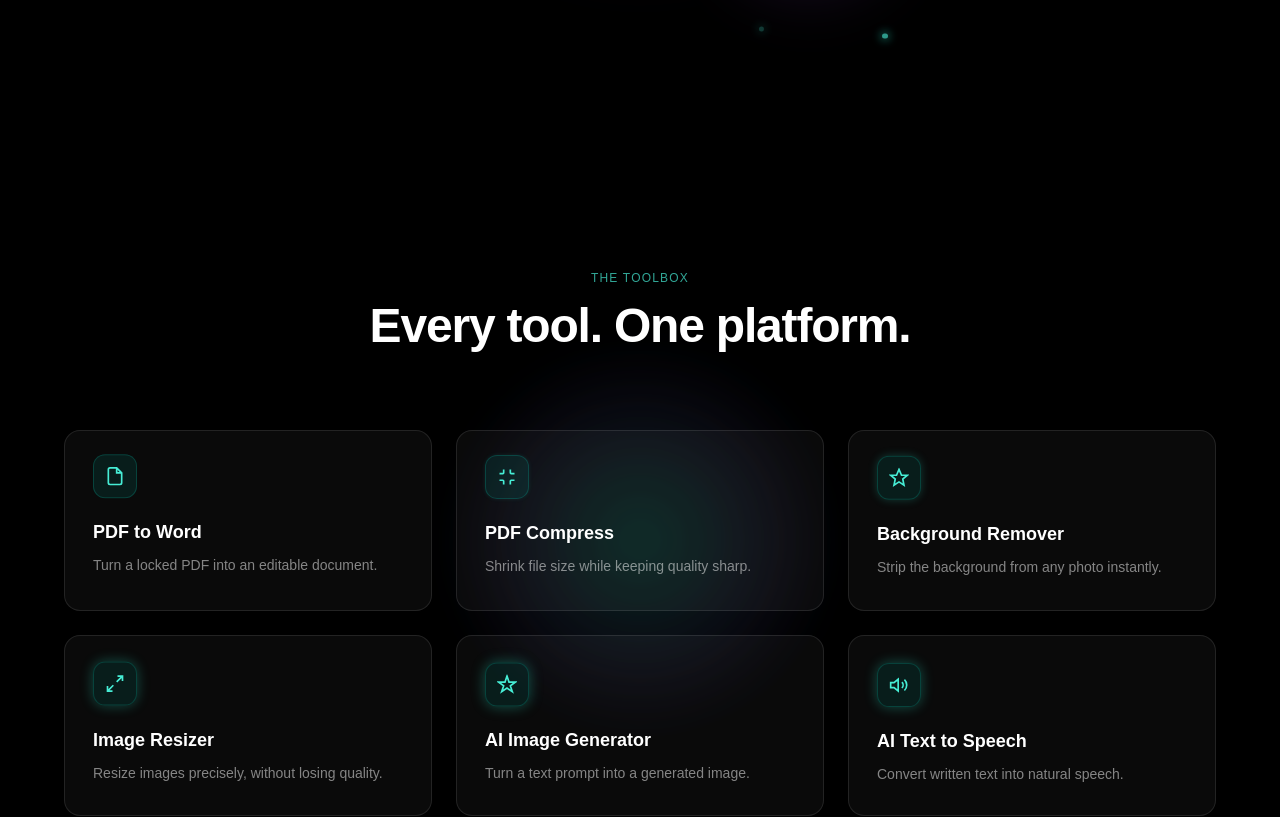
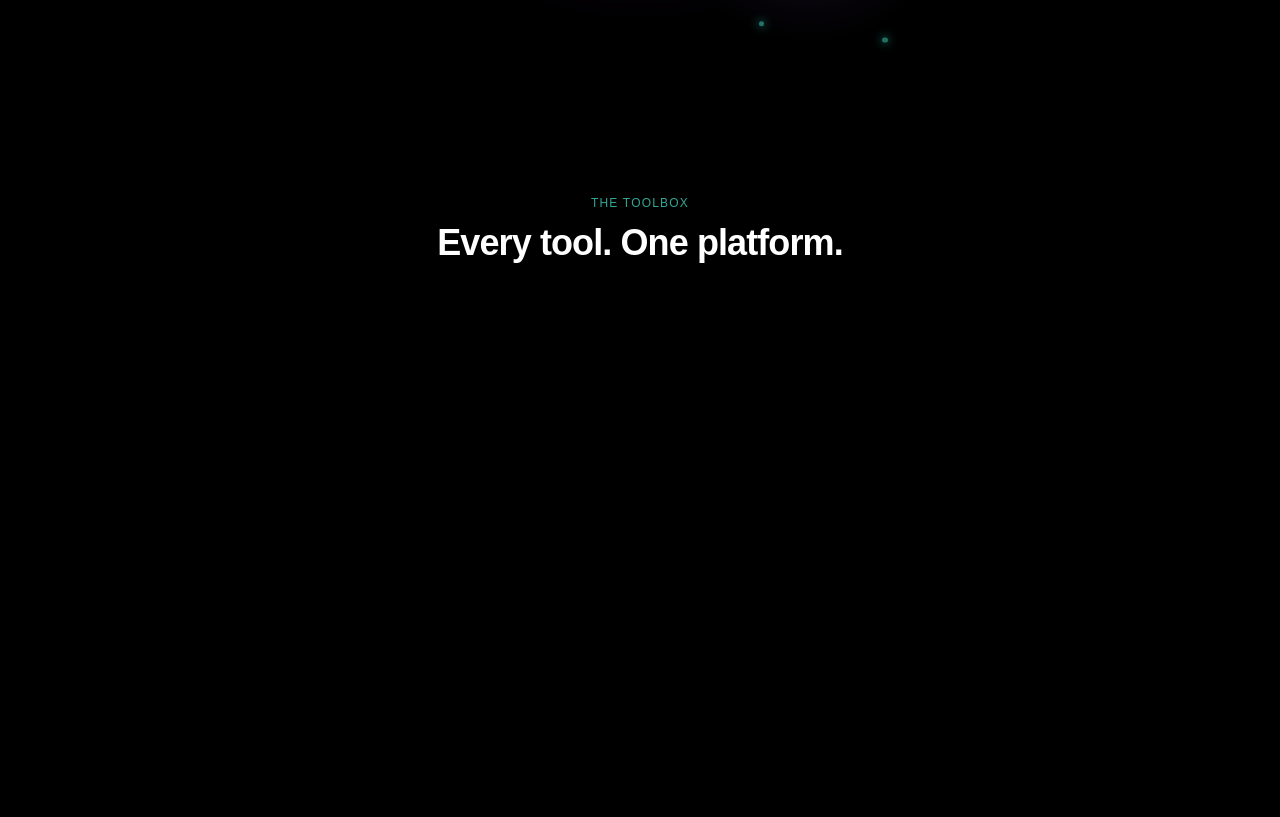
Before and after one commit to clickdy777-ship-it/Clickdy, a Next.js app: page / in a window 1280 px wide. Shown: the part 740-1557 px from the top of the page. Built offline with nearby package versions, Linux system fonts and the light colour scheme.

Commit message:
add scroll-scrubbed cinematic tools reveal with all 19 tools

```diff
--- /dev/null
+++ b/app/ToolCard.tsx
@@ -0,0 +1,53 @@
+"use client";
+
+import { motion, useTransform, useMotionTemplate, MotionValue } from "framer-motion";
+
+type Tool = {
+  name: string;
+  desc: string;
+  icon: React.ReactNode;
+};
+
+export default function ToolCard({
+  tool,
+  index,
+  total,
+  scrollYProgress,
+}: {
+  tool: Tool;
+  index: number;
+  total: number;
+  scrollYProgress: MotionValue<number>;
+}) {
+  const start = (index / total) * 0.7;
+  const end = start + 0.3;
+
+  const direction = index % 4;
+  const travelX =
+    direction === 0 ? -700 : direction === 1 ? 700 : direction === 2 ? -400 : 400;
+  const travelY = direction < 2 ? -500 : 500;
+  const rotateFrom = direction % 2 === 0 ? -180 : 180;
+
+  const x = useTransform(scrollYProgress, [start, end], [travelX, 0]);
+  const y = useTransform(scrollYProgress, [start, end], [travelY, 0]);
+  const rotate = useTransform(scrollYProgress, [start, end], [rotateFrom, 0]);
+  const scale = useTransform(scrollYProgress, [start, end], [0.15, 1]);
+  const opacity = useTransform(scrollYProgress, [start, end], [0, 1]);
+  const blurAmount = useTransform(scrollYProgress, [start, end], [22, 0]);
+  const filter = useMotionTemplate`blur(${blurAmount}px)`;
+
+  return (
+    <motion.div
+      style={{ x, y, rotate, scale, opacity, filter }}
+      className="relative bg-white/[0.04] border border-white/10 rounded-xl p-4 text-left hover:border-teal-400/40 hover:bg-white/[0.07] transition-colors"
+    >
+      <div className="w-9 h-9 rounded-lg bg-teal-400/10 border border-teal-400/20 flex items-center justify-center mb-3 text-teal-300">
+        <svg viewBox="0 0 24 24" fill="none" stroke="currentColor" strokeWidth="2" className="w-4 h-4">
+          {tool.icon}
+        </svg>
+      </div>
+      <h3 className="text-sm font-semibold mb-1">{tool.name}</h3>
+      <p className="text-white/45 text-xs leading-relaxed">{tool.desc}</p>
+    </motion.div>
+  );
+}
--- a/app/ToolsSection.tsx
+++ b/app/ToolsSection.tsx
@@ -1,147 +1,67 @@
 "use client";
 
-import { motion } from "framer-motion";
+import { useRef } from "react";
+import { motion, useScroll } from "framer-motion";
+import ToolCard from "./ToolCard";
 
 const TOOLS = [
-  {
-    name: "PDF to Word",
-    desc: "Turn a locked PDF into an editable document.",
-    icon: <path d="M14 2H6a2 2 0 0 0-2 2v16a2 2 0 0 0 2 2h12a2 2 0 0 0 2-2V8z M14 2v6h6" />,
-    from: { x: -220, y: -140, rotate: -20, scale: 0.2 },
-  },
-  {
-    name: "PDF Compress",
-    desc: "Shrink file size while keeping quality sharp.",
-    icon: <path d="M8 3v4a1 1 0 0 1-1 1H3M21 8h-4a1 1 0 0 1-1-1V3M3 16h4a1 1 0 0 1 1 1v4M16 21v-4a1 1 0 0 1 1-1h4" />,
-    from: { x: 0, y: -260, rotate: 15, scale: 0.15 },
-  },
-  {
-    name: "Background Remover",
-    desc: "Strip the background from any photo instantly.",
-    icon: <path d="M12 2l3 7h7l-5.5 4.5L18 21l-6-4-6 4 1.5-7.5L2 9h7z" />,
-    from: { x: 220, y: -140, rotate: 20, scale: 0.2 },
-  },
-  {
-    name: "Image Resizer",
-    desc: "Resize images precisely, without losing quality.",
-    icon: <path d="M15 3h6v6M9 21H3v-6M21 3l-7 7M3 21l7-7" />,
-    from: { x: -220, y: 140, rotate: 18, scale: 0.2 },
-  },
-  {
-    name: "AI Image Generator",
-    desc: "Turn a text prompt into a generated image.",
-    icon: <path d="M12 2l2.4 7.2H22l-6 4.4 2.4 7.2L12 16.4l-6.4 4.4 2.4-7.2-6-4.4h7.6z" />,
-    from: { x: 0, y: 260, rotate: -15, scale: 0.15 },
-  },
-  {
-    name: "AI Text to Speech",
-    desc: "Convert written text into natural speech.",
-    icon: <path d="M11 5L6 9H2v6h4l5 4V5z M15.5 8.5a5 5 0 0 1 0 7 M18.5 5.5a9 9 0 0 1 0 13" />,
-    from: { x: 220, y: 140, rotate: -18, scale: 0.2 },
-  },
+  { name: "PDF to Word", desc: "Editable document from a locked PDF.", icon: <path d="M14 2H6a2 2 0 0 0-2 2v16a2 2 0 0 0 2 2h12a2 2 0 0 0 2-2V8z M14 2v6h6" /> },
+  { name: "PDF Merge", desc: "Combine multiple PDFs into one.", icon: <path d="M3 3h8v8H3z M13 13h8v8h-8z" /> },
+  { name: "PDF Split", desc: "Break a PDF into separate pages.", icon: <path d="M3 4h7v16H3z M14 4h7v16h-7z" /> },
+  { name: "PDF Compress", desc: "Shrink file size, keep quality.", icon: <path d="M8 3v4a1 1 0 0 1-1 1H3M21 8h-4a1 1 0 0 1-1-1V3M3 16h4a1 1 0 0 1 1 1v4M16 21v-4a1 1 0 0 1 1-1h4" /> },
+  { name: "JPG to PDF", desc: "Turn images into a clean PDF.", icon: <path d="M3 3h18v18H3z M8.5 8.5a1.5 1.5 0 1 1 0 .01 M21 15l-5-5L5 21" /> },
+  { name: "PDF to JPG", desc: "Every PDF page as an image.", icon: <path d="M14 2H6a2 2 0 0 0-2 2v16a2 2 0 0 0 2 2h12a2 2 0 0 0 2-2V8z M14 2v6h6" /> },
+  { name: "Image Compressor", desc: "Smaller photos, same quality.", icon: <path d="M3 3h18v18H3z M8.5 8.5a1.5 1.5 0 1 1 0 .01 M21 15l-5-5L5 21" /> },
+  { name: "Background Remover", desc: "Isolate any photo instantly.", icon: <path d="M12 2l3 7h7l-5.5 4.5L18 21l-6-4-6 4 1.5-7.5L2 9h7z" /> },
+  { name: "Image Resizer", desc: "Change dimensions precisely.", icon: <path d="M15 3h6v6M9 21H3v-6M21 3l-7 7M3 21l7-7" /> },
+  { name: "Image Converter", desc: "Switch between JPG, PNG, WEBP.", icon: <path d="M17 3a2 2 0 0 1 2 2v12a2 2 0 0 1-2 2H7a2 2 0 0 1-2-2V5a2 2 0 0 1 2-2z M9 9h6M9 13h6M9 17h3" /> },
+  { name: "Passport Photo Maker", desc: "Print-ready ID and visa photos.", icon: <path d="M4 3h16v18H4z M12 10a3 3 0 1 0 0-.01 M7 18c1-2.5 3-3.5 5-3.5s4 1 5 3.5" /> },
+  { name: "QR Generator", desc: "Any link, turned scannable.", icon: <path d="M3 3h7v7H3z M14 3h7v7h-7z M3 14h7v7H3z M14 14h3v3h-3z M19 14h2v2h-2z M14 19h2v2h-2z M19 19h2v2h-2z" /> },
+  { name: "Word Counter", desc: "Live word and character counts.", icon: <path d="M4 7V4h16v3M9 20h6M12 4v16" /> },
+  { name: "Case Converter", desc: "UPPER, lower, Title, camelCase.", icon: <path d="M4 7V4h16v3M9 20h6M12 4v16 M4 15l4 6M8 15l-4 6" /> },
+  { name: "Signature Generator", desc: "Draw or type, download as PNG.", icon: <path d="M3 17c2-4 4-6 6-3s3 3 5-1 4-6 7-3" /> },
+  { name: "Resume Builder", desc: "Live preview, download as PDF.", icon: <path d="M14 2H6a2 2 0 0 0-2 2v16a2 2 0 0 0 2 2h12a2 2 0 0 0 2-2V8z M14 2v6h6 M9 13h6M9 17h4" /> },
+  { name: "AI Image Generator", desc: "Text prompt into a picture.", icon: <path d="M12 2l2.4 7.2H22l-6 4.4 2.4 7.2L12 16.4l-6.4 4.4 2.4-7.2-6-4.4h7.6z" /> },
+  { name: "AI Text to Speech", desc: "Written text, natural voice.", icon: <path d="M11 5L6 9H2v6h4l5 4V5z M15.5 8.5a5 5 0 0 1 0 7 M18.5 5.5a9 9 0 0 1 0 13" /> },
+  { name: "Zakat Calculator", desc: "Clear 2.5% breakdown, instantly.", icon: <path d="M12 2a10 10 0 1 0 .01 0 M12 7v10M8 10h4a2 2 0 1 1 0 4H8" /> },
 ];
 
 export default function ToolsSection() {
+  const sectionRef = useRef<HTMLDivElement>(null);
+  const { scrollYProgress } = useScroll({
+    target: sectionRef,
+    offset: ["start start", "end end"],
+  });
+
   return (
-    <section className="relative bg-black text-white px-6 py-32 overflow-hidden">
-      {/* Central glowing node — the "source" cards emerge from */}
-      <motion.div
-        className="absolute left-1/2 top-1/2 -translate-x-1/2 -translate-y-1/2 rounded-full pointer-events-none"
-        style={{
-          width: "380px",
-          height: "380px",
-          background: "radial-gradient(circle, rgba(43,224,196,0.2) 0%, rgba(168,85,247,0.1) 45%, transparent 75%)",
-          filter: "blur(24px)",
-        }}
-        initial={{ scale: 0.4, opacity: 0 }}
-        whileInView={{ scale: [0.4, 1.3, 1], opacity: [0, 1, 0.6] }}
-        viewport={{ once: true }}
-        transition={{ duration: 1.6, ease: "easeOut" }}
-      />
-      <motion.div
-        className="absolute left-1/2 top-1/2 -translate-x-1/2 -translate-y-1/2 rounded-full pointer-events-none"
-        style={{
-          width: "380px",
-          height: "380px",
-          background: "radial-gradient(circle, rgba(43,224,196,0.12) 0%, transparent 70%)",
-          filter: "blur(24px)",
-        }}
-        animate={{ scale: [1, 1.15, 1], opacity: [0.4, 0.7, 0.4] }}
-        transition={{ duration: 4.5, repeat: Infinity, ease: "easeInOut" }}
-      />
-
-      <div className="relative z-10 max-w-6xl mx-auto text-center mb-20">
-        <motion.span
-          initial={{ opacity: 0, y: -20, scale: 0.5 }}
-          whileInView={{ opacity: 1, y: 0, scale: 1 }}
-          viewport={{ once: true }}
-          transition={{ type: "spring", stiffness: 200, damping: 14 }}
-          className="inline-block text-xs uppercase tracking-widest text-teal-300/70 mb-4"
-        >
-          The Toolbox
-        </motion.span>
-        <motion.h2
-          initial={{ opacity: 0, y: 30 }}
+    <section ref={sectionRef} className="relative bg-black h-[420vh]">
+      <div className="sticky top-0 h-screen overflow-hidden flex flex-col items-center justify-center px-6 py-10">
+        <motion.div
+          initial={{ opacity: 0, y: -20 }}
           whileInView={{ opacity: 1, y: 0 }}
           viewport={{ once: true }}
-          transition={{ type: "spring", stiffness: 120, damping: 14, delay: 0.1 }}
-          className="text-3xl md:text-5xl font-bold tracking-tight"
+          transition={{ duration: 0.6 }}
+          className="text-center mb-8"
         >
-          Every tool. One platform.
-        </motion.h2>
-      </div>
+          <span className="inline-block text-xs uppercase tracking-widest text-teal-300/70 mb-3">
+            The Toolbox
+          </span>
+          <h2 className="text-2xl md:text-4xl font-bold tracking-tight text-white">
+            Every tool. One platform.
+          </h2>
+        </motion.div>
 
-      <div className="relative z-10 grid grid-cols-1 md:grid-cols-3 gap-6 max-w-6xl mx-auto">
-        {TOOLS.map((tool, i) => (
-          <motion.div
-            key={tool.name}
-            initial={{
-              opacity: 0,
-              x: tool.from.x,
-              y: tool.from.y,
-              rotate: tool.from.rotate,
-              scale: tool.from.scale,
-            }}
-            whileInView={{ opacity: 1, x: 0, y: 0, rotate: 0, scale: 1 }}
-            viewport={{ once: true, margin: "-100px" }}
-            transition={{
-              type: "spring",
-              stiffness: 90,
-              damping: 11,
-              mass: 0.9,
-              delay: i * 0.1,
-            }}
-            className="relative bg-white/[0.04] border border-white/10 rounded-2xl p-7 text-left hover:border-teal-400/40 hover:bg-white/[0.07] transition-colors"
-          >
-            <motion.div
-              animate={{ y: [0, -6, 0] }}
-              transition={{
-                duration: 3.5,
-                repeat: Infinity,
-                ease: "easeInOut",
-                delay: 1 + i * 0.15,
-              }}
-            >
-              <motion.div
-                className="w-11 h-11 rounded-xl bg-teal-400/10 border border-teal-400/20 flex items-center justify-center mb-5 text-teal-300"
-                animate={{
-                  boxShadow: [
-                    "0 0 0px rgba(43,224,196,0)",
-                    "0 0 14px rgba(43,224,196,0.35)",
-                    "0 0 0px rgba(43,224,196,0)",
-                  ],
-                }}
-                transition={{ duration: 3, repeat: Infinity, delay: i * 0.3, ease: "easeInOut" }}
-              >
-                <svg viewBox="0 0 24 24" fill="none" stroke="currentColor" strokeWidth="2" className="w-5 h-5">
-                  {tool.icon}
-                </svg>
-              </motion.div>
-              <h3 className="text-lg font-semibold mb-2">{tool.name}</h3>
-              <p className="text-white/50 text-sm leading-relaxed">{tool.desc}</p>
-            </motion.div>
-          </motion.div>
-        ))}
+        <div className="relative z-10 grid grid-cols-3 md:grid-cols-5 gap-3 md:gap-4 max-w-6xl mx-auto text-white">
+          {TOOLS.map((tool, i) => (
+            <ToolCard
+              key={tool.name}
+              tool={tool}
+              index={i}
+              total={TOOLS.length}
+              scrollYProgress={scrollYProgress}
+            />
+          ))}
+        </div>
       </div>
     </section>
   );
```
